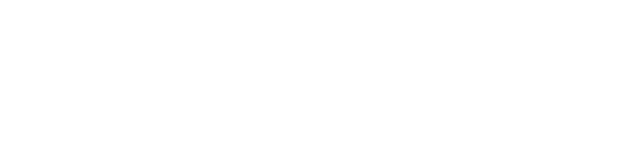
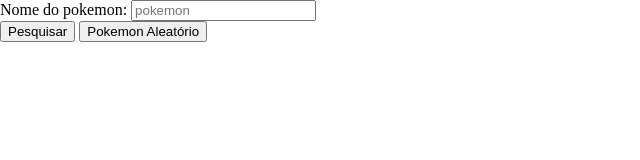
Before and after one commit to FredericoTP/project-pokemon-api, a plain HTML site: page index.html in a window 1280 px wide. Shown: the whole page, without its empty margins (0-640 px from the left). Drawn offline with Linux system fonts and the light colour scheme.

Commit message:
Estrutura básica do html

```diff
--- a/index.html
+++ b/index.html
@@ -10,6 +10,16 @@
   <script defer src="script.js"></script>
 </head>
 <body>
-
+  <header id="header"></header>
+  <main>
+    <section>
+      <label for="pokemon-name">Nome do pokemon:</label>
+      <input type="text" placeholder="pokemon" id="pokemon-name">
+    </section>
+    <section>
+      <button>Pesquisar</button>
+      <button>Pokemon Aleatório</button>
+    </section>
+  </main>
 </body>
 </html>
```
